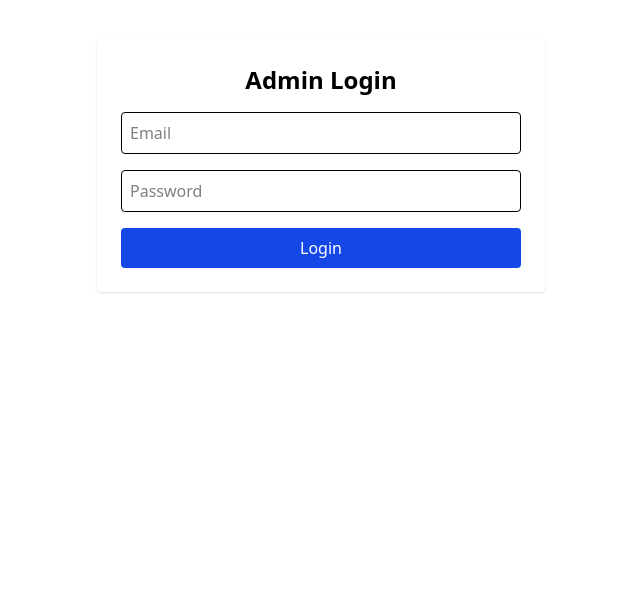
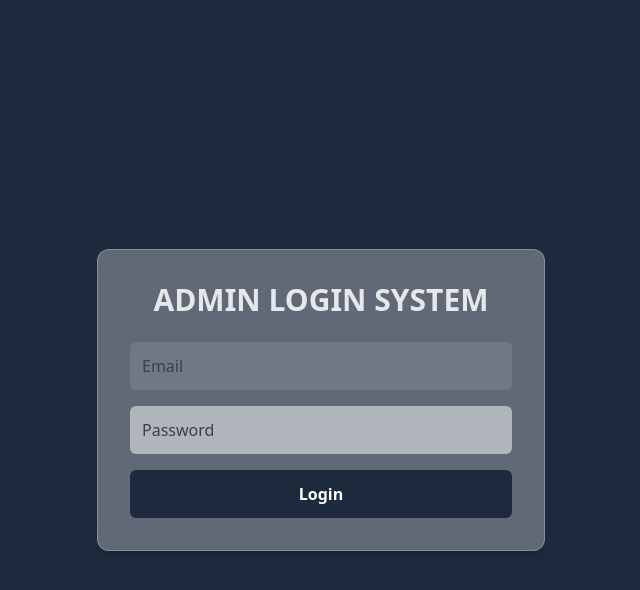
Before and after one commit to Rajveenn/car_workshop_frontend, a Next.js app: page /login in a window 1280 px wide. Shown: the top 590 px of the page, without its empty margins (319-959 px from the left). Built offline with nearby package versions, Linux system fonts and the light colour scheme; no server answers.

Commit message:
remake login page

```diff
--- a/src/app/login/page.tsx
+++ b/src/app/login/page.tsx
@@ -4,56 +4,82 @@
 import { useRouter } from "next/navigation";
 import api from "../../lib/api";
 import axios from "axios";
+import Loader from "../components/Loader";
+import { toast } from "react-hot-toast";
 
 export default function LoginPage() {
   const router = useRouter();
   const [email, setEmail] = useState("");
   const [password, setPassword] = useState("");
   const [error, setError] = useState("");
+  const [loading, setLoading] = useState(false);
 
   async function handleSubmit(e: React.FormEvent) {
     e.preventDefault();
+    setError("");
+    setLoading(true);
     try {
       const res = await api.post("/auth/login", { email, password });
       localStorage.setItem("token", res.data.token);
+      toast.success("Login successful");
       router.push("/jobs");
     } catch (err) {
+      console.log(err.response.data)
       if (axios.isAxiosError(err) && err.response) {
-        setError(err.response.data?.message || "Login failed");
+        setError(err.response.data || "Login failed");
       } else {
         setError("Login failed");
       }
+    } finally {
+      setLoading(false);
     }
   }
 
   return (
-    <div className="max-w-md mx-auto mt-10 p-6 bg-white shadow rounded">
-      <h1 className="text-2xl font-bold mb-4 text-black justify-center text-center">Admin Login</h1>
+    <div className="min-h-screen flex items-center justify-center bg-slate-800">
+      {loading ? (
+        <Loader />
+      ) : (
+        <div className="backdrop-blur-md bg-white/30 border border-white/25 rounded-xl p-8 max-w-md w-full mx-4 shadow-md hover:shadow-2xl hover:shadow-slate-600">
+          <h1 className="text-3xl font-extrabold mb-6 text-gray-200 text-center uppercase">Admin Login system</h1>
           <form onSubmit={handleSubmit} className="space-y-4">
+            <div>
+              <label htmlFor="email" className="sr-only">Email</label>
               <input
+                id="email"
                 type="email"
                 placeholder="Email"
-          className="w-full border p-2 rounded text-black"
+                className="w-full border-none bg-white/10 p-3 rounded-md placeholder-gray-700 text-gray-900 focus:outline-none focus:ring-2 focus:ring-blue-500"
                 value={email}
                 onChange={(e) => setEmail(e.target.value)}
+                disabled={loading}
                 required
               />
+            </div>
+            <div>
+              <label htmlFor="password" className="sr-only">Password</label>
               <input
+                id="password"
                 type="password"
                 placeholder="Password"
-          className="w-full border p-2 rounded text-black"
+                className="w-full border-none bg-white/50 p-3 rounded-md placeholder-gray-700 text-gray-900 focus:outline-none focus:ring-2 focus:ring-blue-500"
                 value={password}
                 onChange={(e) => setPassword(e.target.value)}
+                disabled={loading}
                 required
               />
-        {error && <div className="text-red-500 text-sm">{error}</div>}
+            </div>
+            {error && <p className="text-red-600 text-sm text-center">{error}</p>}
             <button
               type="submit"
-          className="bg-blue-700 text-white px-4 py-2 rounded w-full hover:bg-blue-800"
+              disabled={loading}
+              className="w-full bg-slate-800 hover:bg-slate-500 text-white hover:text-black font-semibold py-3 rounded-md transition-opacity disabled:opacity-50"
             >
-          Login
+              {loading ? 'Logging in...' : 'Login'}
             </button>
           </form>
         </div>
+      )}
+    </div>
   );
 }
--- a/src/lib/api.ts
+++ b/src/lib/api.ts
@@ -2,7 +2,7 @@
 import axios from "axios";
 
 const api = axios.create({
-  baseURL: `${process.env.NEXT_PUBLIC_API_BASE_URL}/api` || "http://localhost:5000/api",
+  baseURL: `${process.env.NEXT_PUBLIC_API_BASE_URL}/api`,
 });
 
 api.interceptors.request.use((config) => {
```
Lines whose indentation alone changed are shown as unchanged.
